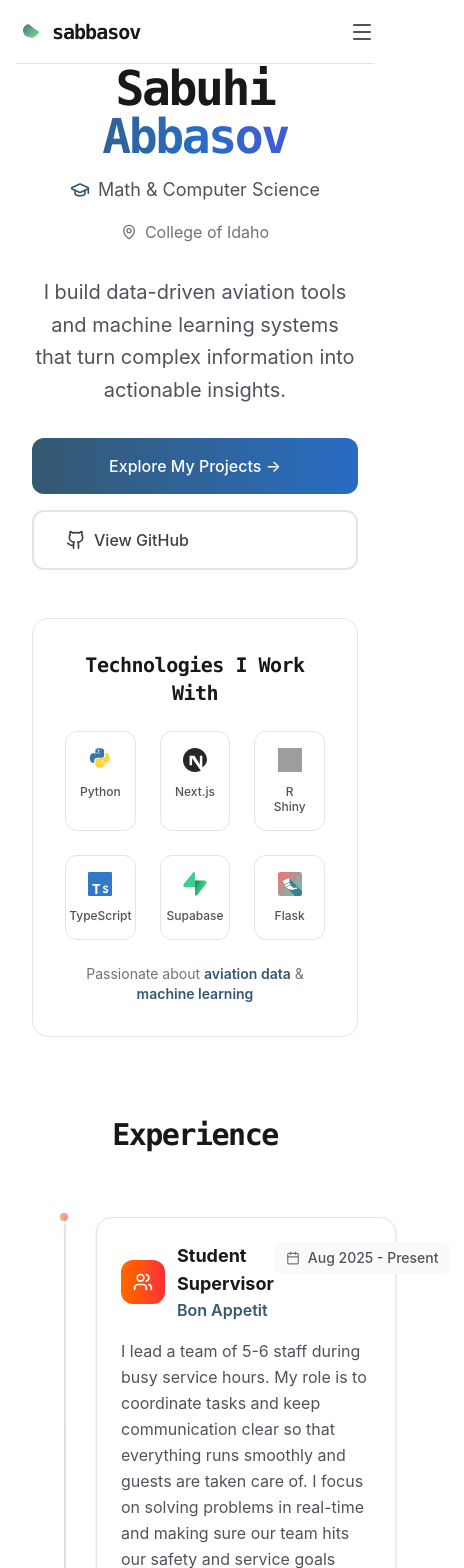
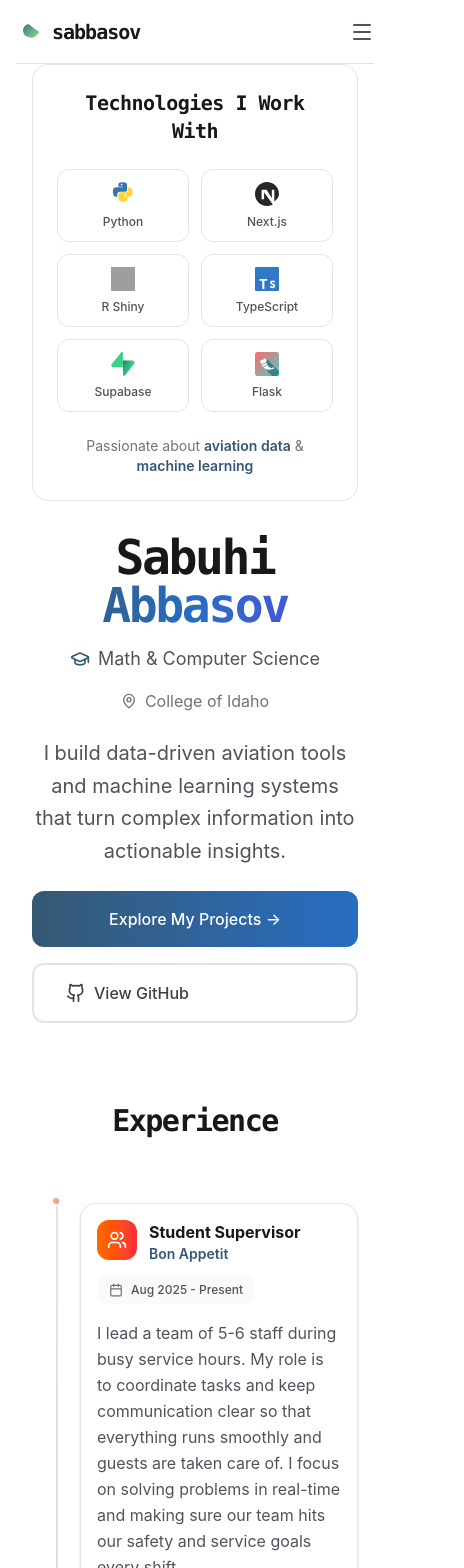
Before and after one commit to sabbasov/sabbasov.com, a Next.js app: page / in a window 390 px wide. Shown: the top 1568 px of the page, 464 px wide, since content can reach past the window. Built offline with nearby package versions, Linux system fonts and the light colour scheme; grey boxes are pictures that could not be loaded.

Commit message:
update it to be more responsive

```diff
--- a/app/components/education.tsx
+++ b/app/components/education.tsx
@@ -63,9 +63,9 @@ const Education = () => {
 
         <div className="relative">
           {/* Academic Timeline */}
-          <div className="hidden md:block absolute left-1/2 transform -translate-x-0.5 w-0.5 h-full bg-gradient-to-b from-zinc-200 via-zinc-300 to-zinc-200 dark:from-zinc-800 dark:via-zinc-700 dark:to-zinc-800" />
+          <div className="hidden sm:block absolute left-1/2 transform -translate-x-0.5 w-0.5 h-full bg-gradient-to-b from-zinc-200 via-zinc-300 to-zinc-200 dark:from-zinc-800 dark:via-zinc-700 dark:to-zinc-800" />
 
-          <div className="space-y-16">
+          <div className="space-y-12 lg:space-y-16">
             {educationData.map((edu, index) => (
               <motion.div
                 key={index}
@@ -73,35 +73,35 @@ const Education = () => {
                 whileInView={{ opacity: 1, y: 0 }}
                 transition={{ duration: 0.8, delay: index * 0.2 }}
                 viewport={{ once: true }}
-                className={`relative flex flex-col md:flex-row items-center gap-8 ${
-                  index % 2 === 0 ? 'md:flex-row' : 'md:flex-row-reverse'
-                }`}
+                className={`relative flex flex-col ${
+                  index % 2 === 0 ? 'lg:flex-row' : 'lg:flex-row-reverse'
+                } items-center gap-8`}
               >
                 {/* Timeline Node */}
-                <div className="hidden md:block absolute left-1/2 transform -translate-x-1/2 z-10">
-                  <div className={`w-6 h-6 rounded-full bg-gradient-to-r ${edu.color} border-4 border-white dark:border-zinc-950 shadow-lg ${edu.current ? 'animate-pulse' : ''}`}>
-                    <div className={`w-2 h-2 rounded-full bg-white absolute top-1/2 left-1/2 transform -translate-x-1/2 -translate-y-1/2 ${edu.current ? 'animate-ping' : ''}`} />
+                <div className="hidden sm:block absolute left-1/2 transform -translate-x-1/2 z-10">
+                  <div className={`w-5 h-5 sm:w-6 sm:h-6 rounded-full bg-gradient-to-r ${edu.color} border-3 sm:border-4 border-white dark:border-zinc-950 shadow-lg ${edu.current ? 'animate-pulse' : ''}`}>
+                    <div className={`w-1.5 h-1.5 sm:w-2 sm:h-2 rounded-full bg-white absolute top-1/2 left-1/2 transform -translate-x-1/2 -translate-y-1/2 ${edu.current ? 'animate-ping' : ''}`} />
                   </div>
                 </div>
 
                 {/* Education Card */}
-                <div className={`flex-1 ${index % 2 === 0 ? 'md:pr-12' : 'md:pl-12'}`}>
+                <div className={`flex-1 w-full ${index % 2 === 0 ? 'lg:pr-12' : 'lg:pl-12'}`}>
                   <div className="group relative">
                     {/* Gradient Background Effect */}
                     <div className={`absolute inset-0 bg-gradient-to-r ${edu.color} rounded-3xl blur opacity-0 group-hover:opacity-10 transition-all duration-500`} />
 
-                    <div className="relative bg-white dark:bg-zinc-900 rounded-3xl border border-zinc-200 dark:border-zinc-800 p-8 shadow-lg hover:shadow-2xl transition-all duration-500 group-hover:border-zinc-300 dark:group-hover:border-zinc-700">
+                    <div className="relative bg-white dark:bg-zinc-900 rounded-3xl border border-zinc-200 dark:border-zinc-800 p-6 sm:p-8 shadow-lg hover:shadow-2xl transition-all duration-500 group-hover:border-zinc-300 dark:group-hover:border-zinc-700">
                       {/* Header */}
-                      <div className="flex items-start justify-between mb-6">
-                        <div className="flex items-center gap-4">
-                          <div className={`bg-gradient-to-r ${edu.color} p-4 rounded-2xl text-white group-hover:scale-110 transition-transform duration-300 shadow-lg`}>
+                      <div className="flex flex-col sm:flex-row sm:items-start sm:justify-between mb-6 gap-4">
+                        <div className="flex flex-col sm:flex-row sm:items-center gap-4">
+                          <div className={`bg-gradient-to-r ${edu.color} p-3 sm:p-4 rounded-2xl text-white group-hover:scale-110 transition-transform duration-300 shadow-lg shrink-0`}>
                             {edu.icon}
                           </div>
-                          <div>
-                            <h3 className="text-2xl font-bold text-zinc-900 dark:text-white group-hover:text-zinc-700 dark:group-hover:text-zinc-200 transition-colors">
+                          <div className="min-w-0 flex-1">
+                            <h3 className="text-xl sm:text-2xl font-bold text-zinc-900 dark:text-white group-hover:text-zinc-700 dark:group-hover:text-zinc-200 transition-colors">
                               {edu.institution}
                             </h3>
-                            <p className="text-lg font-semibold text-[#355872] dark:text-[#276DC3] mt-1">
+                            <p className="text-base sm:text-lg font-semibold text-[#355872] dark:text-[#276DC3] mt-1">
                               {edu.degree}
                             </p>
                             <div className="flex items-center gap-2 mt-2 text-sm text-zinc-500 dark:text-zinc-400">
@@ -112,7 +112,7 @@ const Education = () => {
                         </div>
 
                         {/* Status Badge */}
-                        <div className={`px-4 py-2 rounded-xl text-sm font-bold ${
+                        <div className={`px-3 sm:px-4 py-2 rounded-xl text-xs sm:text-sm font-bold shrink-0 self-start ${
                           edu.current
                             ? 'bg-gradient-to-r from-emerald-500 to-green-500 text-white'
                             : 'bg-gradient-to-r from-gray-500 to-gray-600 text-white'
@@ -122,22 +122,22 @@ const Education = () => {
                       </div>
 
                       {/* Academic Stats */}
-                      <div className="grid grid-cols-2 gap-4 mb-6">
-                        <div className="bg-zinc-50 dark:bg-zinc-800/50 rounded-xl p-4 text-center">
+                      <div className="grid grid-cols-2 gap-3 sm:gap-4 mb-6">
+                        <div className="bg-zinc-50 dark:bg-zinc-800/50 rounded-xl p-3 sm:p-4 text-center">
                           <div className="flex items-center justify-center gap-2 mb-2">
-                            <Calendar size={16} className="text-zinc-500 dark:text-zinc-400" />
+                            <Calendar size={14} className="text-zinc-500 dark:text-zinc-400" />
                           </div>
                           <p className="text-xs text-zinc-500 dark:text-zinc-400 mb-1">Period</p>
-                          <p className="font-bold text-zinc-900 dark:text-white text-sm">{edu.period}</p>
+                          <p className="font-bold text-zinc-900 dark:text-white text-xs sm:text-sm">{edu.period}</p>
                         </div>
 
                         {edu.gpa && (
-                          <div className="bg-zinc-50 dark:bg-zinc-800/50 rounded-xl p-4 text-center">
+                          <div className="bg-zinc-50 dark:bg-zinc-800/50 rounded-xl p-3 sm:p-4 text-center">
                             <div className="flex items-center justify-center gap-2 mb-2">
-                              <Award size={16} className="text-zinc-500 dark:text-zinc-400" />
+                              <Award size={14} className="text-zinc-500 dark:text-zinc-400" />
                             </div>
                             <p className="text-xs text-zinc-500 dark:text-zinc-400 mb-1">GPA</p>
-                            <p className="font-bold text-zinc-900 dark:text-white text-sm">{edu.gpa}</p>
+                            <p className="font-bold text-zinc-900 dark:text-white text-xs sm:text-sm">{edu.gpa}</p>
                           </div>
                         )}
                       </div>
--- a/app/components/experience.tsx
+++ b/app/components/experience.tsx
@@ -62,9 +62,9 @@ const Experience = () => {
 
         <div className="relative">
           {/* Timeline Line */}
-          <div className="absolute left-8 md:left-1/2 transform md:-translate-x-0.5 w-0.5 h-full bg-gradient-to-b from-zinc-200 via-zinc-300 to-zinc-200 dark:from-zinc-800 dark:via-zinc-700 dark:to-zinc-800" />
+          <div className="absolute left-6 sm:left-8 md:left-1/2 transform md:-translate-x-0.5 w-0.5 h-full bg-gradient-to-b from-zinc-200 via-zinc-300 to-zinc-200 dark:from-zinc-800 dark:via-zinc-700 dark:to-zinc-800" />
 
-          <div className="space-y-12">
+          <div className="space-y-8 sm:space-y-12">
             {experienceData.map((item, index) => (
               <motion.div
                 key={index}
@@ -77,32 +77,32 @@ const Experience = () => {
                 }`}
               >
                 {/* Timeline Node */}
-                <div className="absolute left-8 md:left-1/2 transform -translate-x-1/2 -translate-y-2">
-                  <div className={`w-4 h-4 rounded-full bg-gradient-to-r ${item.color} border-4 border-white dark:border-zinc-950 shadow-lg ${item.current ? 'animate-pulse' : ''}`} />
+                <div className="absolute left-6 sm:left-8 md:left-1/2 transform -translate-x-1/2 -translate-y-2">
+                  <div className={`w-3 h-3 sm:w-4 sm:h-4 rounded-full bg-gradient-to-r ${item.color} border-3 sm:border-4 border-white dark:border-zinc-950 shadow-lg ${item.current ? 'animate-pulse' : ''}`} />
                 </div>
 
                 {/* Content Card */}
-                <div className={`flex-1 ml-16 md:ml-0 ${index % 2 === 0 ? 'md:mr-8' : 'md:ml-8'}`}>
-                  <div className="bg-white dark:bg-zinc-900 rounded-2xl border border-zinc-200 dark:border-zinc-800 p-6 shadow-sm hover:shadow-lg transition-all duration-300 group">
+                <div className={`flex-1 ml-12 sm:ml-16 md:ml-0 ${index % 2 === 0 ? 'md:mr-8' : 'md:ml-8'}`}>
+                  <div className="bg-white dark:bg-zinc-900 rounded-2xl border border-zinc-200 dark:border-zinc-800 p-4 sm:p-6 shadow-sm hover:shadow-lg transition-all duration-300 group">
                     {/* Header */}
-                    <div className="flex items-start justify-between mb-4">
-                      <div className="flex items-center gap-3">
-                        <div className={`bg-gradient-to-r ${item.color} p-3 rounded-xl text-white group-hover:scale-110 transition-transform duration-300`}>
+                    <div className="flex flex-col sm:flex-row sm:items-start sm:justify-between mb-4 gap-3 sm:gap-4">
+                      <div className="flex items-start gap-3">
+                        <div className={`bg-gradient-to-r ${item.color} p-2.5 sm:p-3 rounded-xl text-white group-hover:scale-110 transition-transform duration-300 shrink-0`}>
                           {item.icon}
                         </div>
-                        <div>
-                          <h3 className="text-lg font-bold text-zinc-900 dark:text-white group-hover:text-zinc-700 dark:group-hover:text-zinc-200 transition-colors">
+                        <div className="min-w-0 flex-1">
+                          <h3 className="text-base sm:text-lg font-bold text-zinc-900 dark:text-white group-hover:text-zinc-700 dark:group-hover:text-zinc-200 transition-colors">
                             {item.role}
                           </h3>
-                          <p className="text-md font-semibold text-[#355872] dark:text-[#276DC3]">
+                          <p className="text-sm sm:text-md font-semibold text-[#355872] dark:text-[#276DC3]">
                             {item.company}
                           </p>
                         </div>
                       </div>
 
-                      <div className="flex items-center gap-2 bg-zinc-50 dark:bg-zinc-800 px-3 py-1.5 rounded-lg shrink-0">
+                      <div className="flex items-center gap-2 bg-zinc-50 dark:bg-zinc-800 px-3 py-1.5 rounded-lg shrink-0 self-start">
                         <Calendar size={14} className="text-zinc-500 dark:text-zinc-400" />
-                        <span className="text-sm font-medium text-zinc-600 dark:text-zinc-400">
+                        <span className="text-xs sm:text-sm font-medium text-zinc-600 dark:text-zinc-400">
                           {item.period}
                         </span>
                       </div>
--- a/app/components/hero.tsx
+++ b/app/components/hero.tsx
@@ -85,9 +85,9 @@ const Hero = () => {
   return (
     <section id="hero" className="min-h-screen flex items-center justify-center pt-16 relative">
       <div className="relative max-w-7xl mx-auto px-4 sm:px-6 lg:px-8">
-        <div className="grid grid-cols-1 lg:grid-cols-2 gap-12 lg:gap-16 items-center">
-          {/* Left Side - Main Content */}
-          <div className="text-center lg:text-left space-y-8">
+        <div className="grid grid-cols-1 lg:grid-cols-2 gap-8 lg:gap-12 xl:gap-16 items-center">
+          {/* Left Side - Hero Content */}
+          <div className="text-center lg:text-left space-y-6 order-2 lg:order-1">
             <motion.div
               initial={{ opacity: 0, y: 20 }}
               animate={{ opacity: 1, y: 0 }}
@@ -153,21 +153,21 @@ const Hero = () => {
             initial={{ opacity: 0, x: 20 }}
             animate={{ opacity: 1, x: 0 }}
             transition={{ duration: 0.8, delay: 0.8 }}
-            className="relative"
+            className="relative order-1 lg:order-2"
           >
-            <div className="bg-white dark:bg-zinc-900 rounded-2xl border border-zinc-200 dark:border-zinc-800 p-8">
+            <div className="bg-white dark:bg-zinc-900 rounded-2xl border border-zinc-200 dark:border-zinc-800 p-6 sm:p-8">
               <h3 className="text-xl font-bold text-zinc-900 dark:text-white mb-6 text-center font-mono tracking-tight">
                 Technologies I Work With
               </h3>
 
-              <div className="grid grid-cols-3 gap-6">
+              <div className="grid grid-cols-2 sm:grid-cols-3 gap-3 sm:gap-4 lg:gap-6">
                 {techStack.map((tech, index) => (
                   <motion.div
                     key={tech.name}
                     initial={{ opacity: 0, scale: 0.8 }}
                     animate={{ opacity: 1, scale: 1 }}
                     transition={{ duration: 0.5, delay: 1 + index * 0.1 }}
-                    className="flex flex-col items-center gap-3 p-4 rounded-xl bg-white dark:bg-zinc-800 border border-zinc-200 dark:border-zinc-700 hover:border-[#355872]/50 dark:hover:border-[#276DC3]/50 hover:shadow-md transition-all duration-300 group"
+                    className="flex flex-col items-center gap-2 sm:gap-3 p-3 sm:p-4 rounded-xl bg-white dark:bg-zinc-800 border border-zinc-200 dark:border-zinc-700 hover:border-[#355872]/50 dark:hover:border-[#276DC3]/50 hover:shadow-md transition-all duration-300 group"
                   >
                     <div className="transform group-hover:scale-110 transition-transform duration-300">
                       {tech.logo}
--- a/app/components/projects.tsx
+++ b/app/components/projects.tsx
@@ -39,7 +39,7 @@ const otherProjects = [
 const Projects = () => {
   return (
     <section id="projects" className="py-20">
-      <div className="max-w-6xl mx-auto">
+      <div className="max-w-6xl mx-auto px-4 sm:px-6 lg:px-8">
         <motion.div
           initial={{ opacity: 0, y: 20 }}
           whileInView={{ opacity: 1, y: 0 }}
@@ -56,7 +56,7 @@ const Projects = () => {
         </motion.div>
 
         {/* Featured Aviation Projects */}
-        <div className="grid grid-cols-1 lg:grid-cols-2 gap-8 mb-16">
+        <div className="grid grid-cols-1 xl:grid-cols-2 gap-6 lg:gap-8 mb-16">
           {featuredProjects.map((project, index) => (
             <motion.div
               key={index}
@@ -67,11 +67,11 @@ const Projects = () => {
               className="group relative overflow-hidden rounded-2xl bg-white dark:bg-zinc-900/50 border border-zinc-200 dark:border-zinc-800 hover:border-zinc-300 dark:hover:border-zinc-700 transition-all duration-300"
             >
               {/* Gradient Header */}
-              <div className={`h-32 bg-gradient-to-br ${project.gradient} relative`}>
+              <div className={`h-28 sm:h-32 bg-gradient-to-br ${project.gradient} relative`}>
                 <div className="absolute inset-0 bg-black/10" />
-                <div className="absolute bottom-4 left-6 text-white">
-                  <h3 className="text-2xl font-bold font-mono tracking-tight">{project.title}</h3>
-                  <p className="text-sm opacity-90 font-medium">{project.subtitle}</p>
+                <div className="absolute bottom-3 sm:bottom-4 left-4 sm:left-6 text-white">
+                  <h3 className="text-xl sm:text-2xl font-bold font-mono tracking-tight">{project.title}</h3>
+                  <p className="text-xs sm:text-sm opacity-90 font-medium">{project.subtitle}</p>
                 </div>
               </div>
 
@@ -94,31 +94,34 @@ const Projects = () => {
                 </div>
 
                 {/* Action Buttons */}
-                <div className="flex items-center gap-3">
+                <div className="flex flex-col sm:flex-row gap-3">
                   <Link
                     href={project.link}
-                    className="flex items-center gap-2 bg-zinc-900 dark:bg-white text-white dark:text-zinc-900 px-4 py-2 rounded-lg font-medium hover:bg-zinc-800 dark:hover:bg-zinc-100 transition-colors duration-300"
+                    className="flex-1 bg-gradient-to-r from-[#355872] to-[#276DC3] text-white text-center py-2.5 px-4 rounded-xl font-medium hover:shadow-lg hover:shadow-[#355872]/25 transition-all duration-300 hover:scale-[1.02]"
                   >
                     Learn More →
                   </Link>
+
+                  <div className="flex gap-3">
                     <a
                       href={project.external}
                       target="_blank"
                       rel="noopener noreferrer"
-                    className="flex items-center gap-2 text-zinc-600 dark:text-zinc-400 hover:text-zinc-900 dark:hover:text-white transition-colors duration-300"
+                      className="flex items-center justify-center gap-2 px-4 py-2.5 border border-zinc-300 dark:border-zinc-700 text-zinc-700 dark:text-zinc-300 rounded-xl hover:border-[#355872] hover:text-[#355872] dark:hover:border-[#276DC3] dark:hover:text-[#276DC3] transition-all duration-300"
                     >
                       <ExternalLink size={16} />
-                    Live Site
+                      <span className="hidden sm:inline">Demo</span>
                     </a>
                     <a
                       href={project.github}
                       target="_blank"
                       rel="noopener noreferrer"
-                    className="flex items-center gap-2 text-zinc-600 dark:text-zinc-400 hover:text-zinc-900 dark:hover:text-white transition-colors duration-300"
+                      className="flex items-center justify-center gap-2 px-4 py-2.5 border border-zinc-300 dark:border-zinc-700 text-zinc-700 dark:text-zinc-300 rounded-xl hover:border-[#355872] hover:text-[#355872] dark:hover:border-[#276DC3] dark:hover:text-[#276DC3] transition-all duration-300"
                     >
                       <Github size={16} />
-                    Code
+                      <span className="hidden sm:inline">Code</span>
                     </a>
+                  </div>
                 </div>
               </div>
             </motion.div>
--- a/app/components/skills.tsx
+++ b/app/components/skills.tsx
@@ -73,7 +73,7 @@ const Skills = () => {
           </p>
         </motion.div>
 
-        <div className="grid grid-cols-1 lg:grid-cols-2 gap-8">
+        <div className="grid grid-cols-1 md:grid-cols-2 gap-6 lg:gap-8">
           {skillCategories.map((category, categoryIndex) => (
             <motion.div
               key={category.category}
```
Lines whose indentation alone changed are shown as unchanged.
